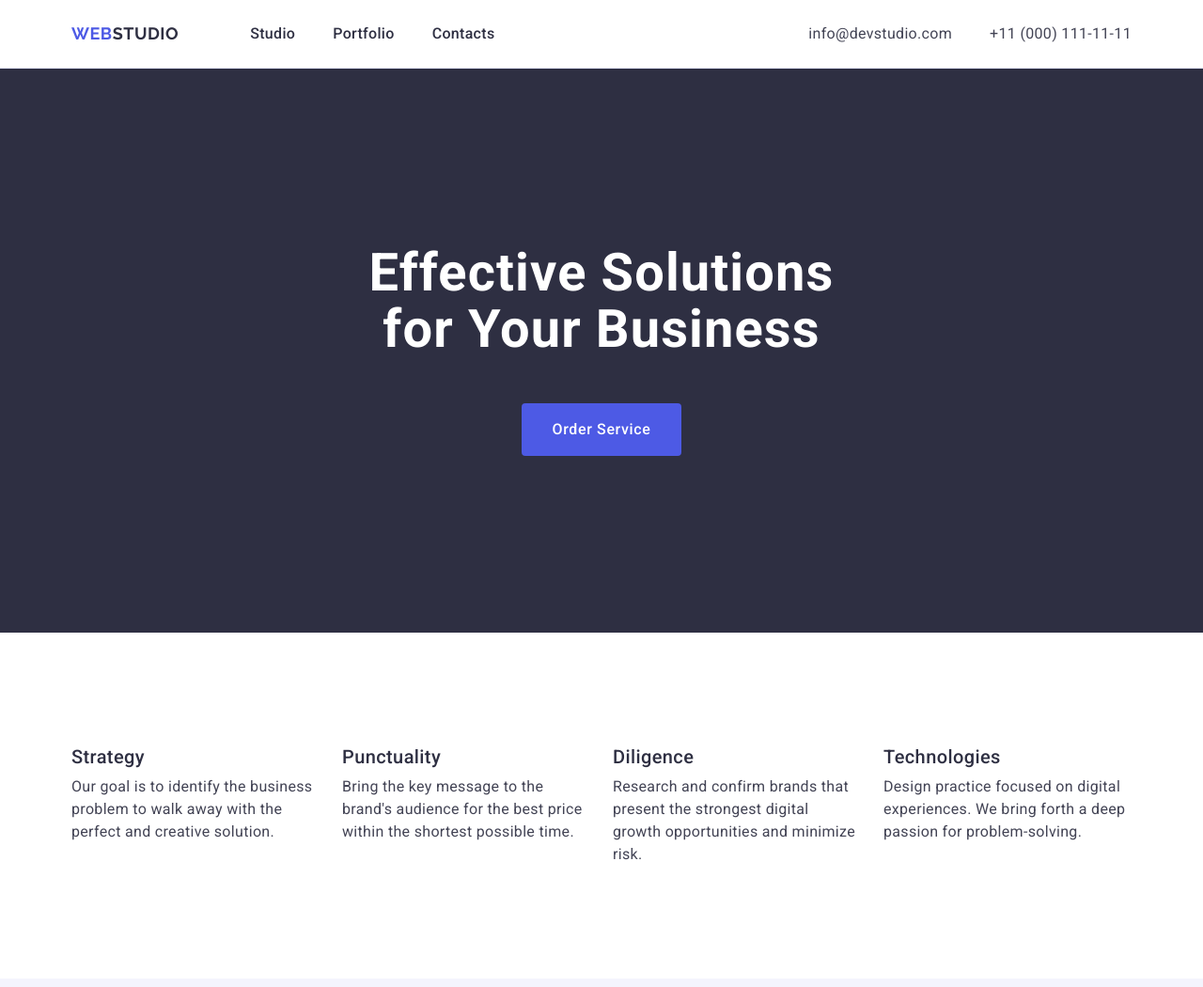
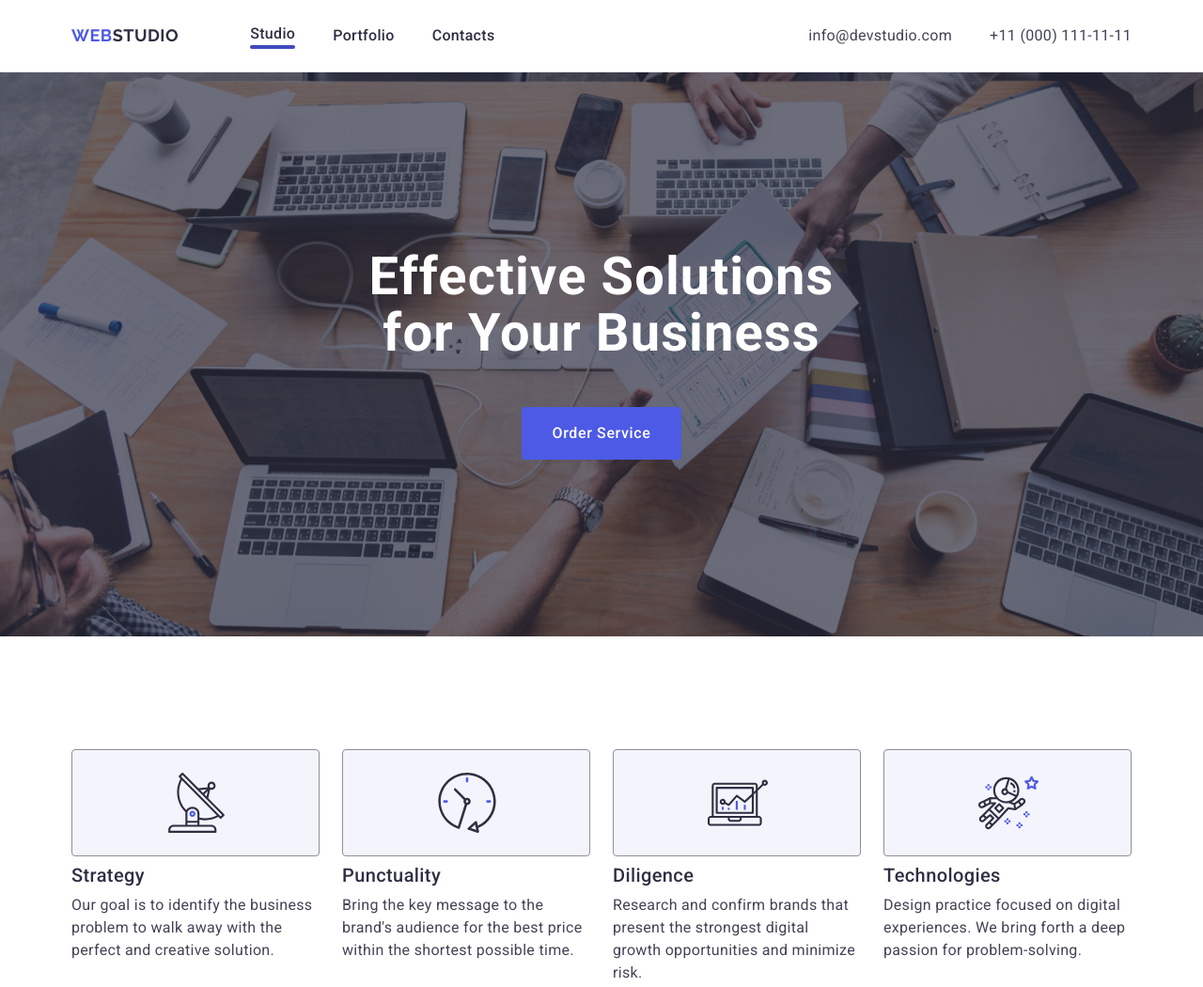
Before and after one commit to BorysenkoS/goit-markup-hw-004, a plain HTML site: page index.html in a window 1280 px wide. Shown: the top 1050 px of the page at 94% size. Drawn offline with nearby package versions, Linux system fonts and the light colour scheme.

Commit message:
add some icons and bg

```diff
--- a/css/styles.css
+++ b/css/styles.css
@@ -48,10 +48,6 @@ img {
   border-bottom: 1px solid #e7e9fc;
 }
 
-.section-bg {
-  background-color: #2e2f42;
-}
-
 .container-flex {
   display: flex;
   align-items: center;
@@ -95,6 +91,16 @@ img {
   color: #2e2f42;
 }
 
+.is-active::after {
+  position: relative;
+  content: "";
+  display: block;
+  width: 100%;
+  height: 4px;
+  border-radius: 2px;
+  background-color: #404bbf;
+}
+
 .nav-link:hover,
 .nav-link:focus {
   color: #404bbf;
@@ -119,6 +125,21 @@ img {
 .contacts-link:hover,
 .contacts-link:focus {
   color: #404bbf;
+}
+
+.section-bg {
+  background-image: linear-gradient(
+      to bottom,
+      rgba(46, 47, 66, 0.7),
+      rgba(46, 47, 66, 0.7)
+    ),
+    url(../images/background-image.jpg);
+  background-repeat: no-repeat;
+  background-size: cover;
+  max-width: 1440px;
+
+  margin-right: auto;
+  margin-left: auto;
 }
 
 .hero-section {
@@ -189,6 +210,18 @@ img {
   width: 264px;
 }
 
+.achievement-icons-area {
+  padding: 24px 100px;
+  margin-bottom: 8px;
+  background-color: #f4f4fd;
+  border-radius: 4px;
+  border: 1px solid var(--LIGHT-SLATE, #8e8f99);
+}
+
+.achievements-icons {
+  display: block;
+}
+
 .achievement-title {
   margin-bottom: 8px;
   font-weight: 500;
@@ -252,6 +285,10 @@ img {
   line-height: 1.5;
   letter-spacing: 0.02em;
   color: #434455;
+}
+
+.team-item-icons {
+  display: flex;
 }
 
 .portfolio {
--- a/index.html
+++ b/index.html
@@ -24,7 +24,9 @@
             >Web<span class="logo-span">Studio</span></a
           >
           <ul class="nav-list">
-            <li><a href="./index.html" class="nav-link">Studio</a></li>
+            <li>
+              <a href="./index.html" class="nav-link is-active">Studio</a>
+            </li>
             <li><a href="" class="nav-link">Portfolio</a></li>
             <li><a href="" class="nav-link">Contacts</a></li>
           </ul>
@@ -58,6 +60,11 @@
           <h2 class="visually-hidden">Our achievements</h2>
           <ul class="achievement-list">
             <li class="achievement-item">
+              <div class="achievement-icons-area">
+                <svg class="achievements-icons" width="64" height="64">
+                  <use href="./icons/symbol-defs.svg#icon-antenna"></use>
+                </svg>
+              </div>
               <h3 class="achievement-title">Strategy</h3>
               <p class="achievement-text">
                 Our goal is to identify the business problem to walk away with
@@ -65,6 +72,11 @@
               </p>
             </li>
             <li class="achievement-item">
+              <div class="achievement-icons-area">
+                <svg class="achievements-icons" width="64" height="64">
+                  <use href="./icons/symbol-defs.svg#icon-clock"></use>
+                </svg>
+              </div>
               <h3 class="achievement-title">Punctuality</h3>
               <p class="achievement-text">
                 Bring the key message to the brand's audience for the best price
@@ -72,6 +84,11 @@
               </p>
             </li>
             <li class="achievement-item">
+              <div class="achievement-icons-area">
+                <svg class="achievements-icons" width="64" height="64">
+                  <use href="./icons/symbol-defs.svg#icon-diagram"></use>
+                </svg>
+              </div>
               <h3 class="achievement-title">Diligence</h3>
               <p class="achievement-text">
                 Research and confirm brands that present the strongest digital
@@ -79,6 +96,11 @@
               </p>
             </li>
             <li class="achievement-item">
+              <div class="achievement-icons-area">
+                <svg class="achievements-icons" width="64" height="64">
+                  <use href="./icons/symbol-defs.svg#icon-astronaut"></use>
+                </svg>
+              </div>
               <h3 class="achievement-title">Technologies</h3>
               <p class="achievement-text">
                 Design practice focused on digital experiences. We bring forth a
@@ -103,6 +125,28 @@
                 <h3 class="team-name">Mark Guerrero</h3>
                 <p class="team-text">Product Designer</p>
               </div>
+              <ul>
+                <li class="team-item-icons">
+                  <svg class="team-icons" width="12" height="12">
+                    <use href="./icons/symbol-defs.svg#icon-facebook"></use>
+                  </svg>
+                </li>
+                <li class="team-item-icons">
+                  <svg class="team-icons" width="12" height="12">
+                    <use href="./icons/symbol-defs.svg#icon-facebook"></use>
+                  </svg>
+                </li>
+                <li class="team-item-icons">
+                  <svg class="team-icons" width="12" height="12">
+                    <use href="./icons/symbol-defs.svg#icon-facebook"></use>
+                  </svg>
+                </li>
+                <li class="team-item-icons">
+                  <svg class="team-icons" width="12" height="12">
+                    <use href="./icons/symbol-defs.svg#icon-facebook"></use>
+                  </svg>
+                </li>
+              </ul>
             </li>
             <li class="team-item">
               <img
```
Also changed, not shown: icons/symbol-defs.svg (added), images/background-image.jpg (added), images/dark-bg.jpg (added).
